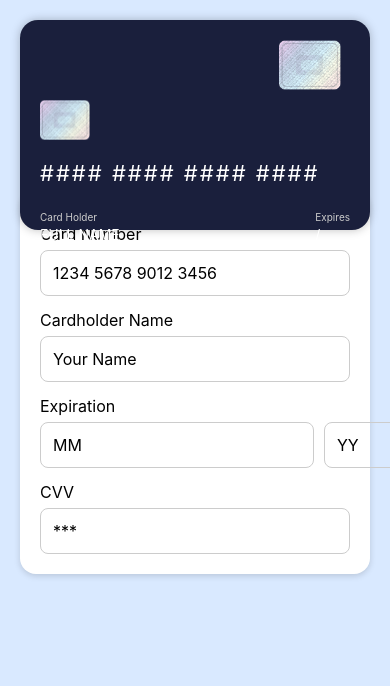
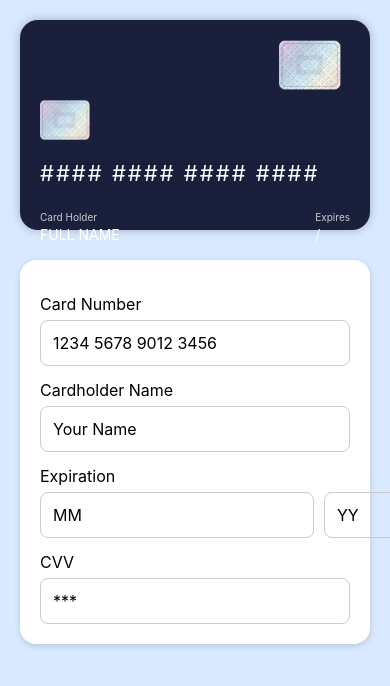
Before and after one commit to ebbajoh/TDDC73, a React Native app: screen / in a window 390 px wide. Shown: the top 686 px of the page. Built offline with nearby package versions, Linux system fonts and the light colour scheme.

Commit message:
lägga till en magin

```diff
--- a/App.tsx
+++ b/App.tsx
@@ -108,6 +108,7 @@ const styles = StyleSheet.create({
   },
 
   form: {
+     marginTop: 70,
     backgroundColor: "#fff",
     padding: 20,
     borderRadius: 16,
```
